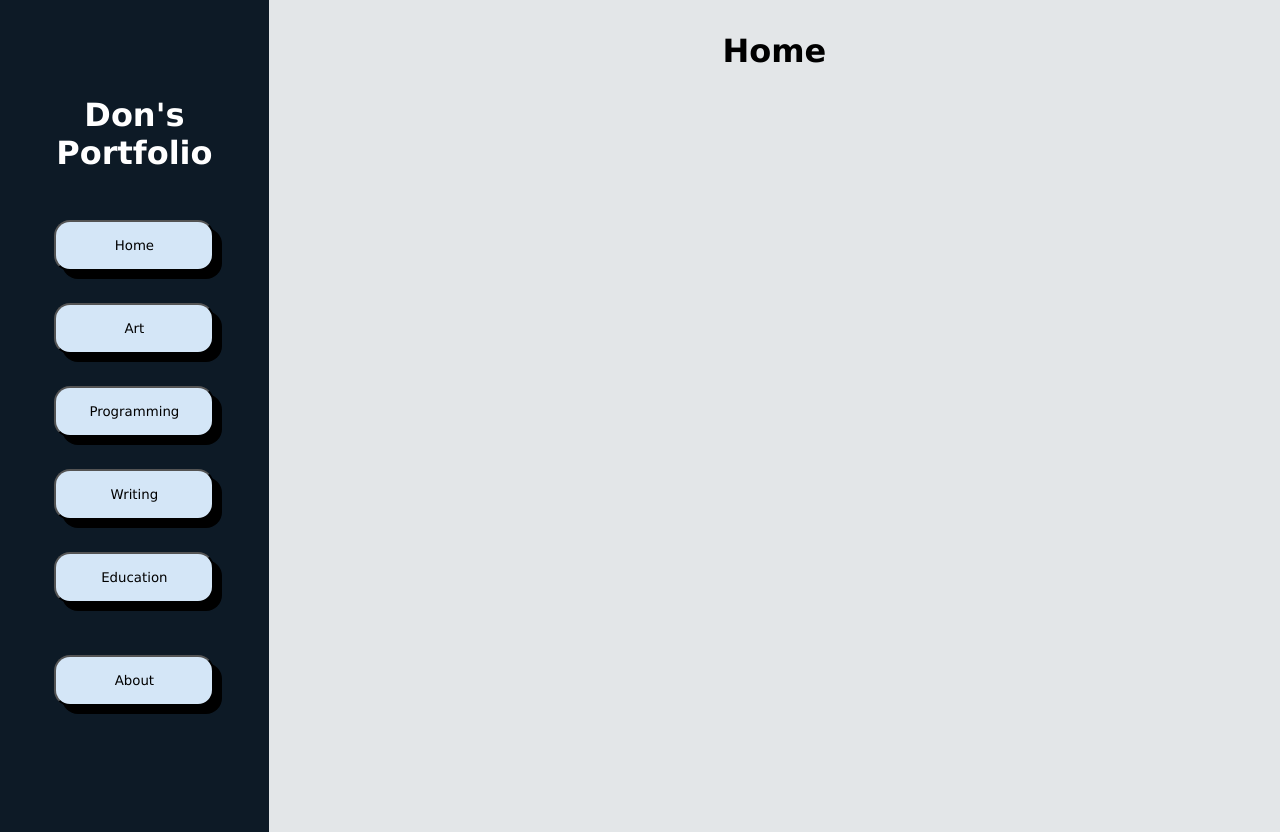
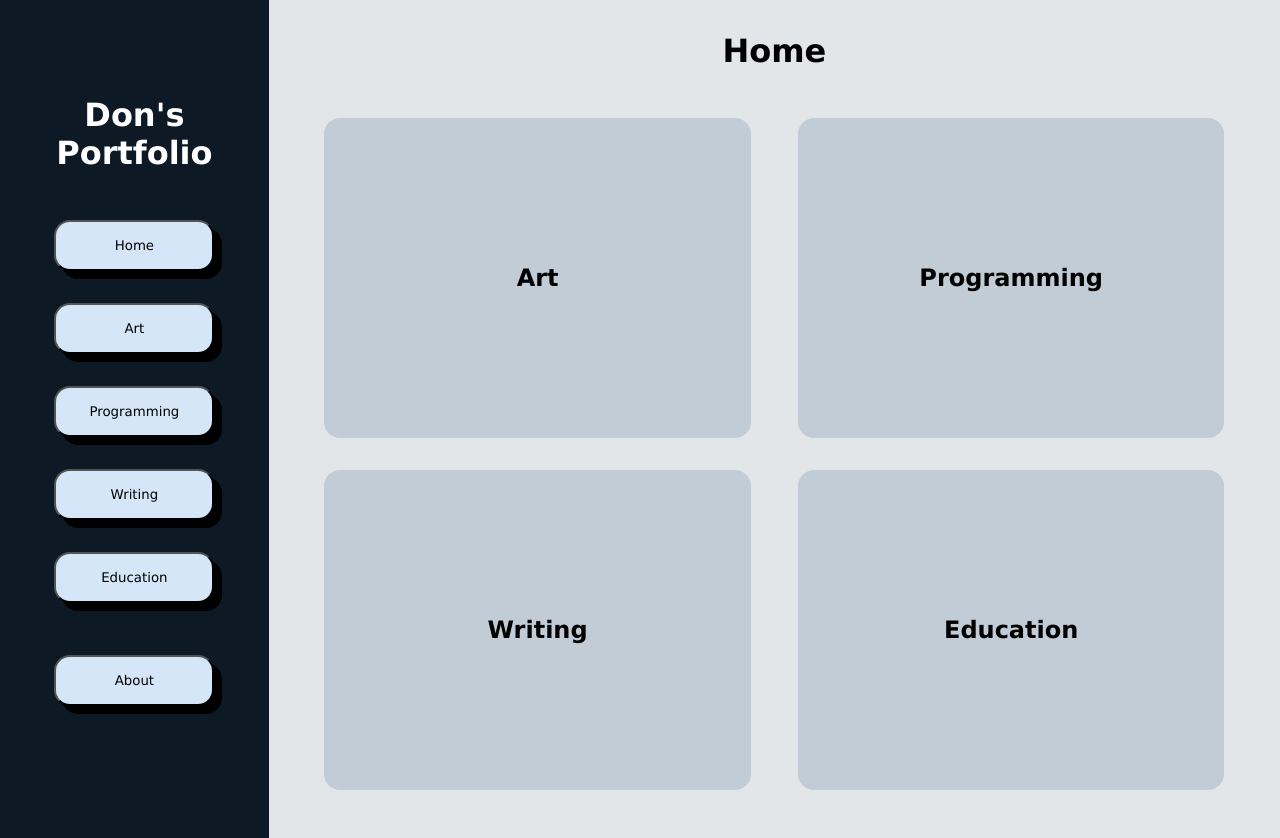
Before and after one commit to zen-da-baker/react-portfolio-site, a React (Create React App) app in the folder react-portfolio/: page / in a window 1280 px wide. Built offline with nearby package versions, Linux system fonts and the light colour scheme.

Commit message:
Banner functions

```diff
--- a/react-portfolio/src/App.css
+++ b/react-portfolio/src/App.css
@@ -89,3 +89,14 @@ button {
   margin: 0.5rem;
   padding: 0.5rem;
 }
+
+.banner {
+  height: 20rem;
+  width: 45%;
+  margin: 1rem auto;
+  background-color: hsl(210, 20%, 80%);
+  border-radius: 1rem;
+  display: flex;
+  justify-content: center;
+  align-items: center;
+}
--- a/react-portfolio/src/App.js
+++ b/react-portfolio/src/App.js
@@ -52,7 +52,12 @@ function App() {
           handleEducation={handleEducation}
           handleAbout={handleAbout}
         />
-        <Home />
+        <Home
+          handleArt={handleArt}
+          handleProgramming={handleProgramming}
+          handleWriting={handleWriting}
+          handleEducation={handleEducation}
+        />
       </div>
     )
   }
--- a/react-portfolio/src/components/Home.js
+++ b/react-portfolio/src/components/Home.js
@@ -1,15 +1,29 @@
 // Import React
 import React from 'react';
 
-export default function Home() {
+export default function Home(props) {
     return (
         <div className='app-body'>
            <h1>Home</h1>
 
-            <div className='banner'></div>
-            <div className='banner'></div>
-            <div className='banner'></div>
-            <div className='banner'></div>
+            <div className='gallery'>
+                <div className='banner' onClick={props.handleArt}>
+                    <h2>Art</h2>
+                </div>
+
+                <div className='banner' onClick={props.handleProgramming}>
+                    <h2>Programming</h2>
+                </div>
+
+                <div className='banner' onClick={props.handleWriting}>
+                    <h2>Writing</h2>
+                </div>
+
+                <div className='banner' onClick={props.handleEducation}>
+                    <h2>Education</h2>
+                </div>
+            </div>
+
         </div>
     )
 }
```
